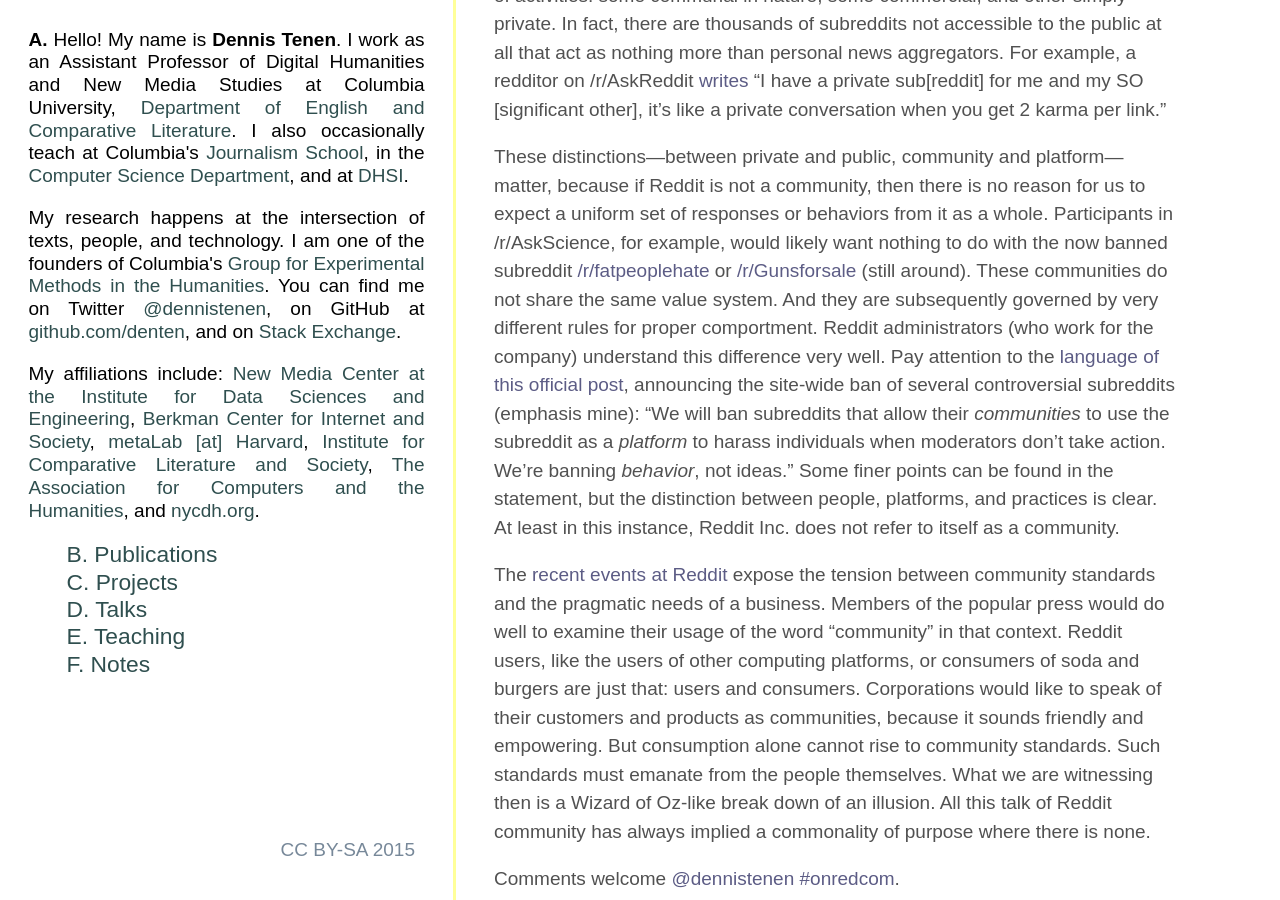
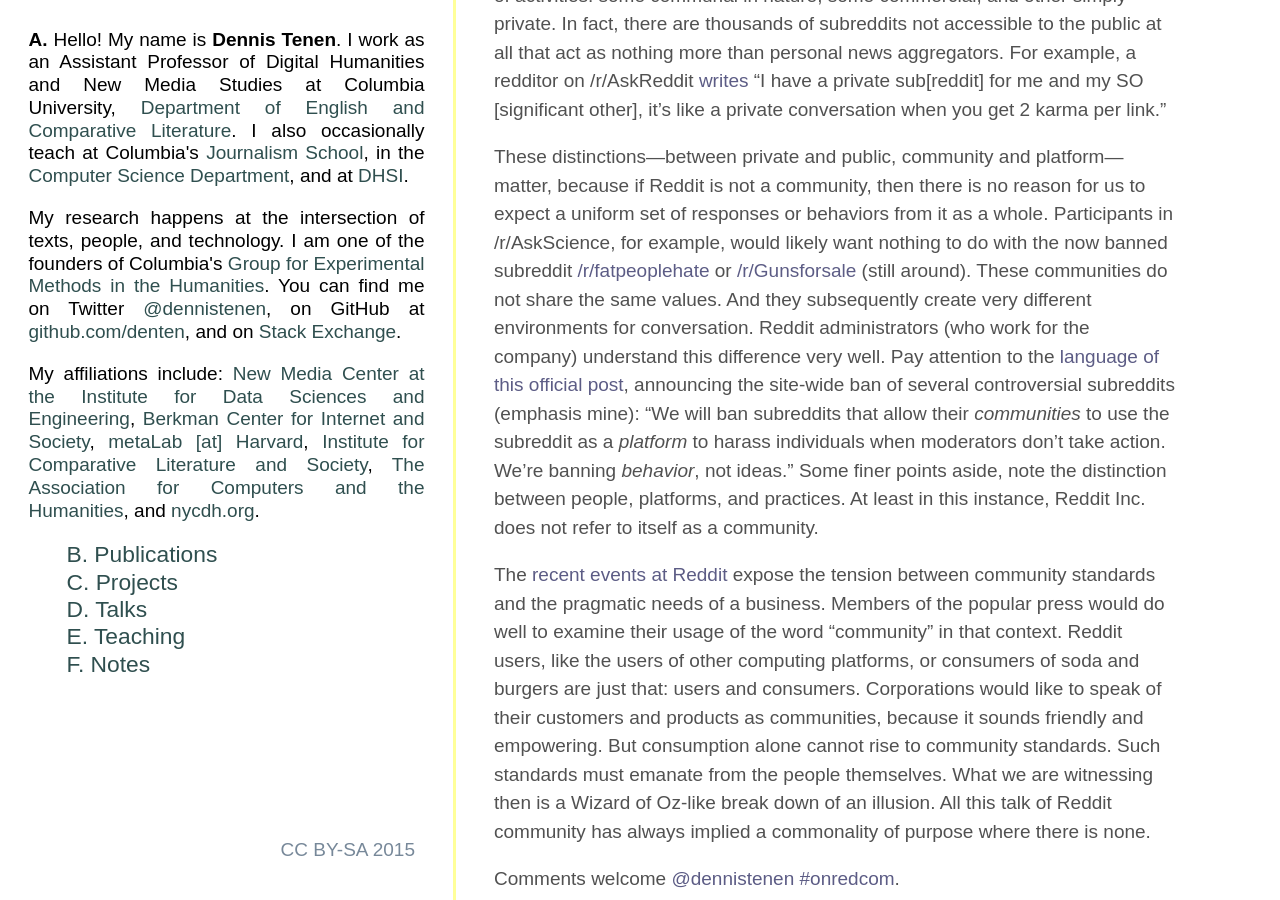
Before and after one commit to denten/denten.github.io, a Jekyll site: the page built from _posts/2015-07-29-reddit-community.md, in a window 1280 px wide and 900 px high, scrolled down 1282 px. Built offline with Jekyll 4.4.1, drawn with Linux system fonts in a browser that asks for light colours; some web fonts are replaced.

Commit message:
update links

```diff
--- a/_posts/2015-07-29-reddit-community.md
+++ b/_posts/2015-07-29-reddit-community.md
@@ -51,7 +51,7 @@
 Post*. Others cultivate a supportive environment where everybody knows your
 name, like [/r/AskHistorians](https://www.reddit.com/r/askhistorians/),
 [/r/cancer](https://www.reddit.com/r/cancer/), or
-[/r/MakeupAddiction](https://www.reddit.com/r/makeupaddiction/).  Attracting
+[/r/MakeupAddiction](https://www.reddit.com/r/makeupaddiction/). Attracting
 from several hundred to several hundred thousand subscribers, subreddits like
 these encourage an engaged public.  They enforce rules, moderate discussion,
 and hold elections. They are true communities in other words, because they
@@ -75,18 +75,17 @@
 to do with the now banned subreddit
 [/r/fatpeoplehate](https://web.archive.org/web/20150729153807/https://www.reddit.com/r/fatpeoplehate)
 or [/r/Gunsforsale](https://www.reddit.com/r/gunsforsale/) (still around).
-These communities do not share the same value system. And they are subsequently
-governed by very different rules for proper comportment.  Reddit administrators
-(who work for the company) understand this difference very well. Pay attention
-to the [language of this official
+These communities do not share the same values. And they subsequently create
+very different environments for conversation. Reddit administrators (who work
+for the company) understand this difference very well. Pay attention to the
+[language of this official
 post](https://www.reddit.com/r/announcements/comments/39bpam/removing_harassing_subreddits/),
 announcing the site-wide ban of several controversial subreddits (emphasis
 mine): "We will ban subreddits that allow their *communities* to use the
 subreddit as a *platform* to harass individuals when moderators don't take
-action. We’re banning *behavior*, not ideas." Some finer points can be found in
-the statement, but the distinction between people, platforms, and practices is
-clear. At least in this instance, Reddit Inc. does not refer to itself as a
-community.
+action. We’re banning *behavior*, not ideas." Some finer points aside, note the
+distinction between people, platforms, and practices. At least in this
+instance, Reddit Inc. does not refer to itself as a community.
 
 The [recent events at
 Reddit](https://hbr.org/2015/07/how-reddit-the-business-lost-touch-with-reddit-the-culture)
```
